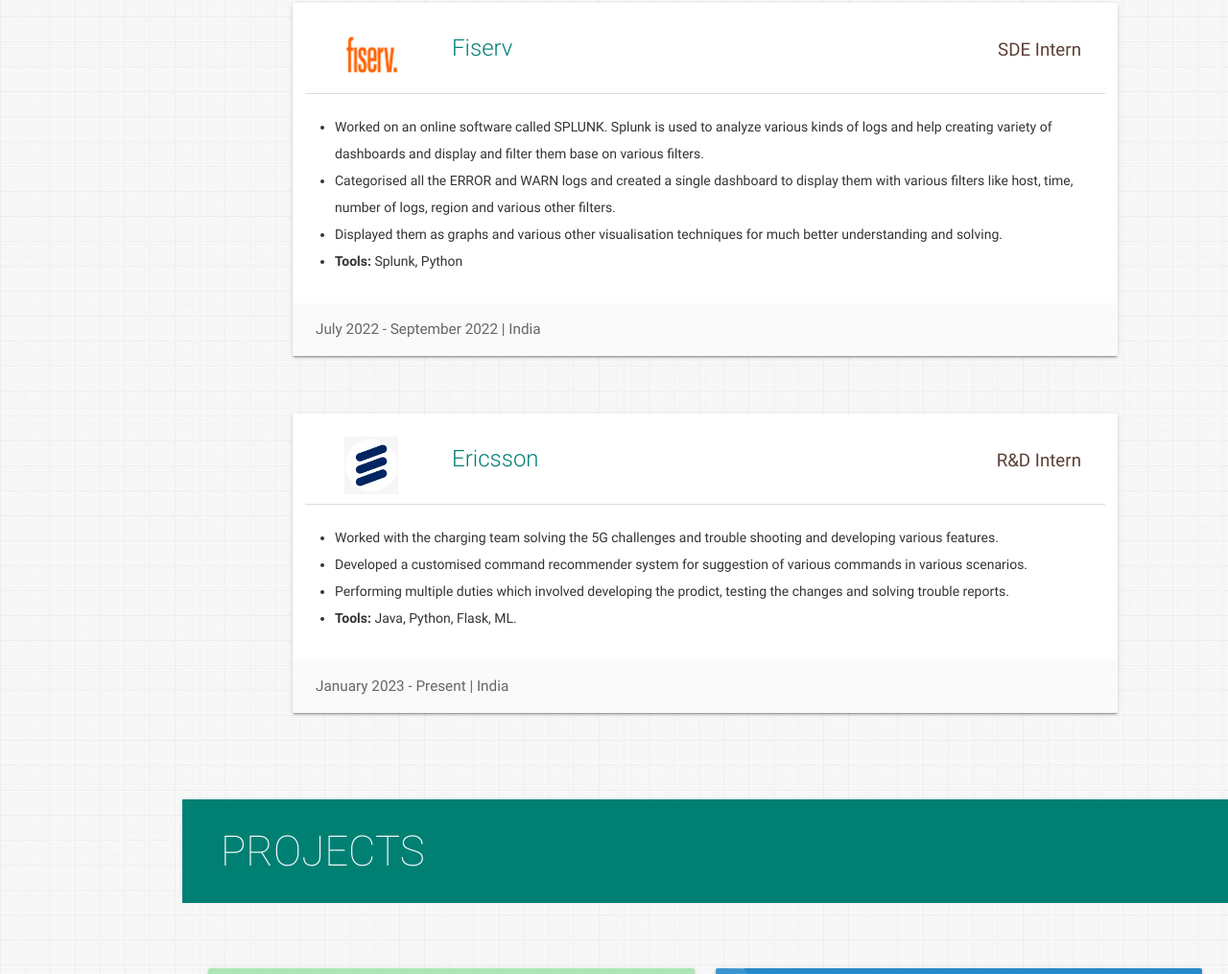
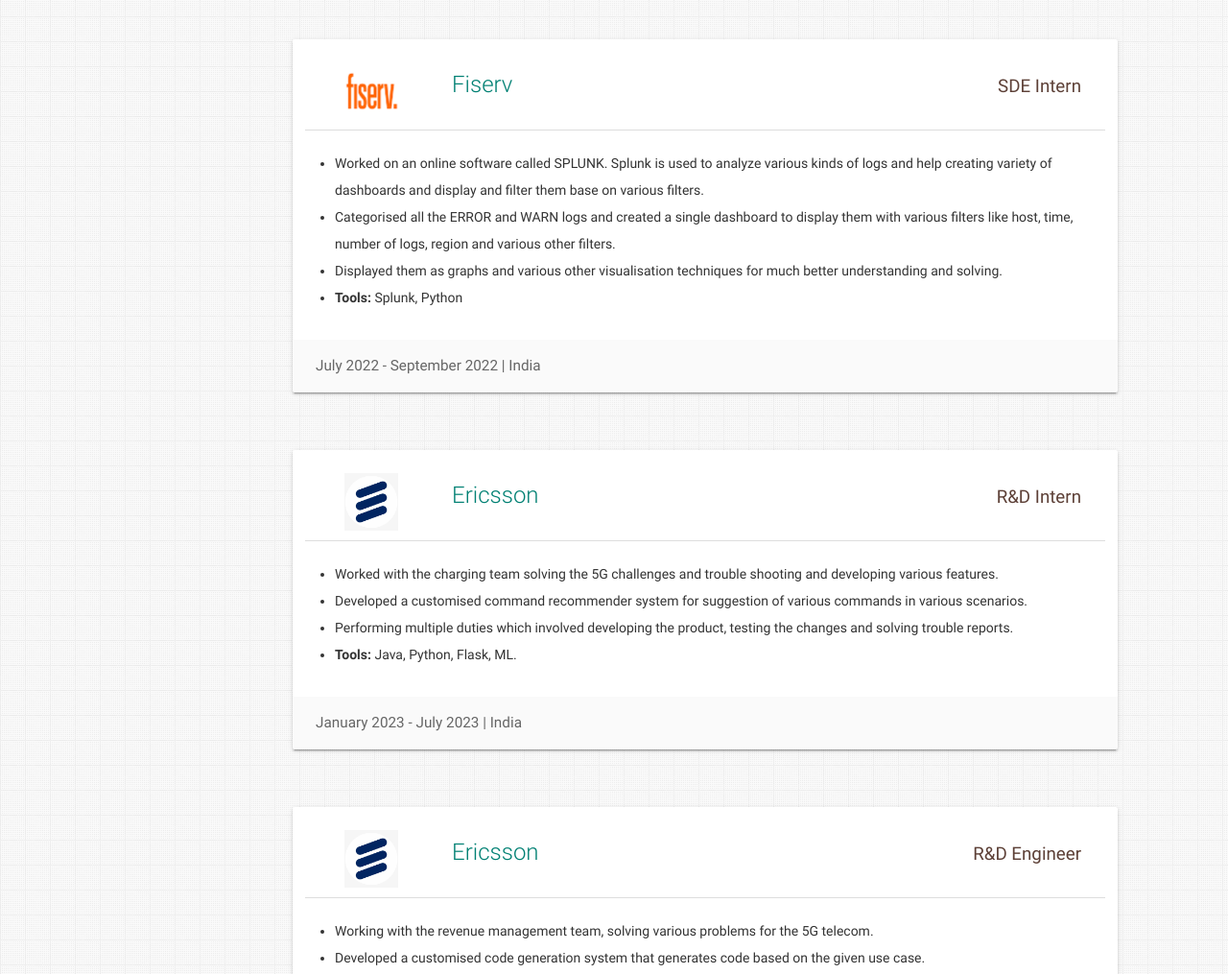
Before and after one commit to NitinLodha2812/NitinLodha2812.github.io, a plain HTML site: page index.html in a window 1280 px wide. Shown: the part 2453-3468 px from the top of the page at 96% size. Drawn offline with nearby package versions, Linux system fonts and the light colour scheme.

Commit message:
Update index.html

```diff
--- a/index.html
+++ b/index.html
@@ -263,7 +263,7 @@
         </blockquote> -->
         <p>
 
-          I am an Tech Enthusiast currently studying Computer Science and Engineering at VIT Vellore. I am adept in Java, C++, Javascript, React, Oracle SQL, Python, Matlab.
+          I am a Tech Enthusiast currently working as R&D Engineer in Ericsson, pursued Computer Science and Engineering at VIT Vellore. I am adept in Java, C++, Javascript, React, Oracle SQL, Python, Matlab.
           <!-- Detail-oriented Software Engineer with a get-it-done, on-time, and high-quality product spirit and a keen interest in Software Development and Artificial Intelligence. -->
         </p>
         <p>
@@ -492,7 +492,7 @@
                 Developed a customised command recommender system for suggestion of various commands in various scenarios.
               </li>
               <li>
-                Performing multiple duties which involved developing the prodict, testing the changes and solving trouble reports.
+                Performing multiple duties which involved developing the product, testing the changes and solving trouble reports.
               </li>
 
               <li>
@@ -501,7 +501,41 @@
             </ul>
           </div>
           <div class="card-action">
-            <span>January 2023 - Present | India</span>
+            <span>January 2023 - July 2023 | India</span>
+          </div>
+        </div>
+
+        <!-- Experience 6-->
+        <div class="card">
+          <div class="card-content">
+            <div class="row">
+              <div class="col s12 m2">
+                <a href="https://www.ericsson.com/" target="_blank"><img alt="Ericsson logo"
+                    src="/assets/img/ericsson.jpeg" class="responsive-img center-block" /></a>
+              </div>
+              <div class="col s12 m10">
+                <p>
+                  <span class="card-title"><a href="https://www.ericsson.com/" target="_blank"
+                      class="teal-text hoverline">Ericsson </a></span>
+                </p>
+              </div>
+            </div>
+            <div class="role brown-text text-darken-2">R&D Engineer</div>
+            <ul>
+              <li>
+                Working with the revenue management team, solving various problems for the 5G telecom.
+              </li>
+              <li>
+                Developed a customised code generation system that generates code based on the given use case.
+              </li>
+
+              <li>
+                <b>Tools:</b> Java, Angular, Python, ML.
+              </li>
+            </ul>
+          </div>
+          <div class="card-action">
+            <span>July 2023 - Present | India</span>
           </div>
         </div>
 
```
